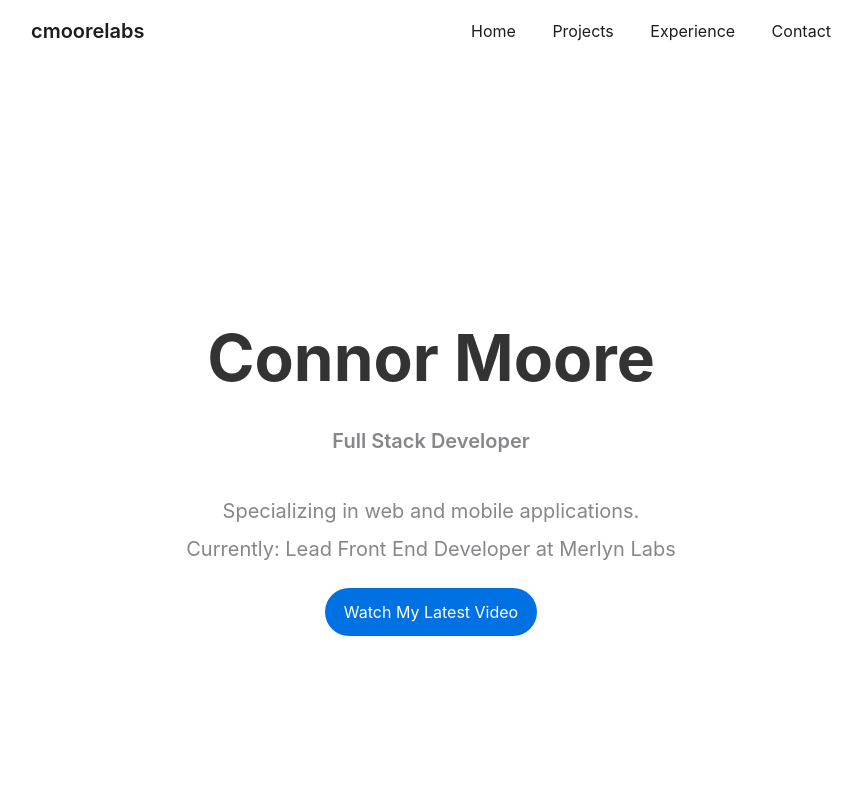
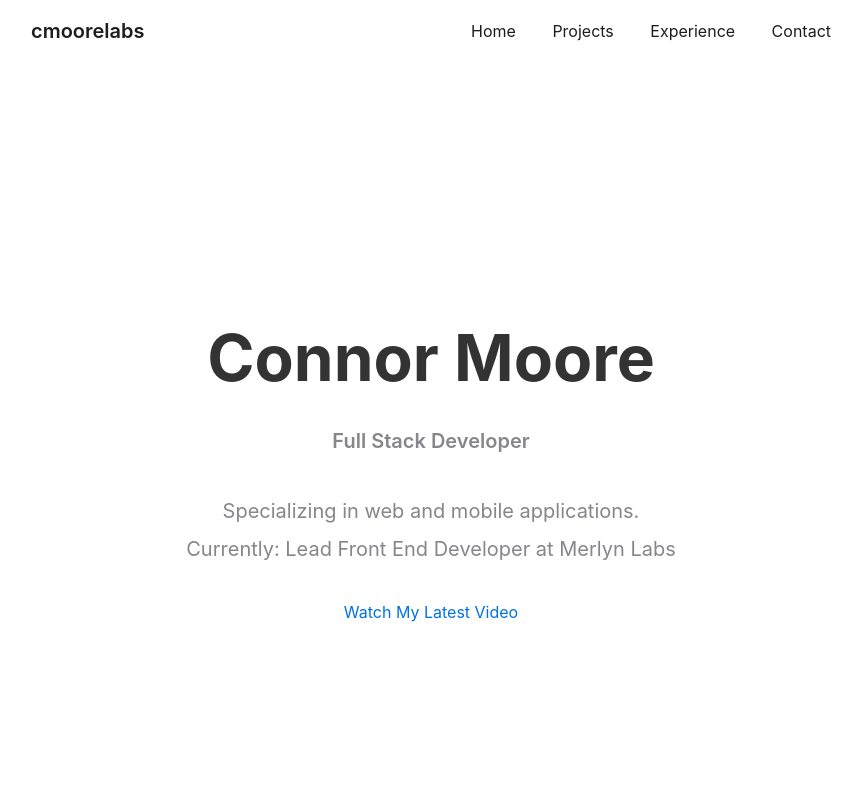
Before and after one commit to cmooredev/cmoorelabs-website, a Svelte app in the folder frontend/: page / in a window 1280 px wide. Shown: the top 800 px of the page, without its empty margins (209-1071 px from the left). Built offline with nearby package versions, Linux system fonts and the light colour scheme.

Commit message:
update button styling

```diff
--- a/frontend/src/App.svelte
+++ b/frontend/src/App.svelte
@@ -319,18 +319,12 @@
 
   .cta-button {
     display: inline-block;
-    background-color: #0071e3;
-    color: white;
     padding: 0.75rem 1.2rem;
     border-radius: 25px;
     margin-top: 1rem;
-    transition: background-color 0.2s ease;
+
   }
 
-  .cta-button:hover {
-    background-color: #2c8dee;
-    color: white;
-  }
 
   .video-container {
     position: relative;
```
